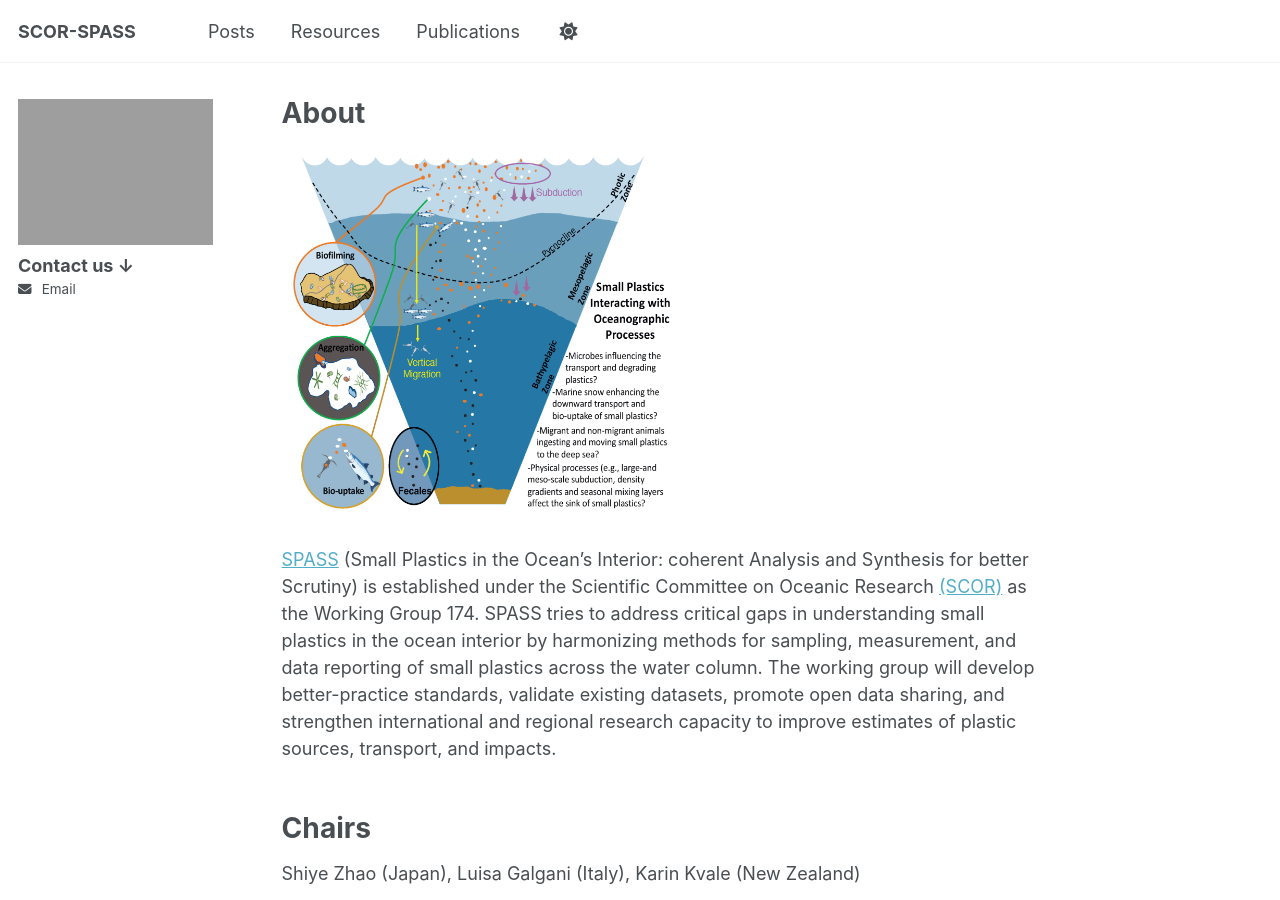
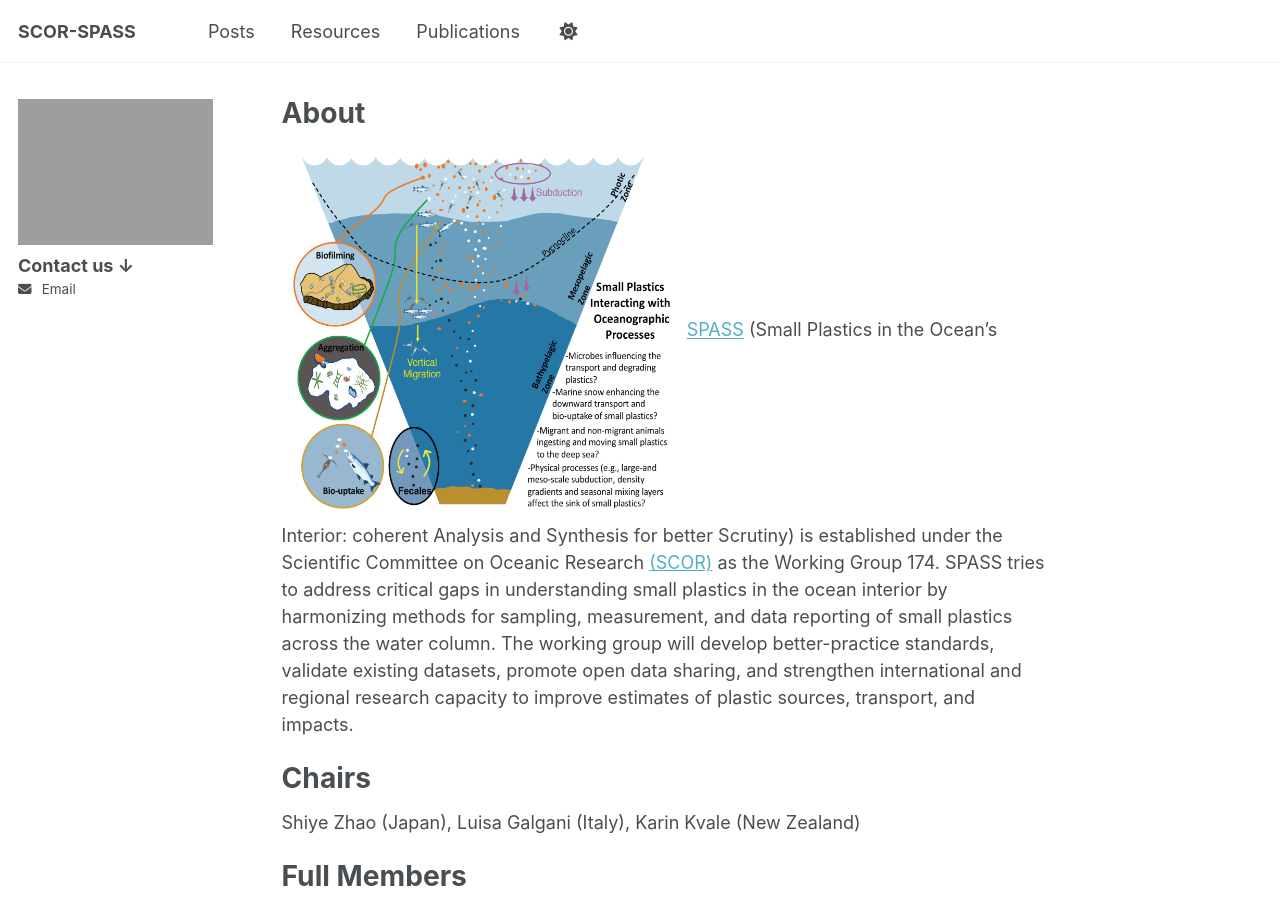
Before and after one commit to SCOR-SPASS/scor-spass.github.io, a Jekyll site: the page built from _pages/about.md, in a window 1280 px wide and 900 px high. Built offline with Jekyll 4.4.1, drawn with Linux system fonts in a browser that asks for light colours.

Commit message:
Update about.md

```diff
--- a/_pages/about.md
+++ b/_pages/about.md
@@ -18,10 +18,18 @@ redirect_from:
 }
 </style>
 
-<img src='/images/SPASS.png' width="400" class="spass-logo-right">
-
-[SPASS](https://scor-int.org/group/174/) (Small Plastics in the Ocean’s Interior: coherent Analysis and Synthesis for better Scrutiny) is established under the Scientific Committee on Oceanic Research [(SCOR)](https://scor-int.org/) as the Working Group 174. SPASS tries to address critical gaps in understanding small plastics in the ocean interior by harmonizing methods for sampling, measurement, and data reporting of small plastics across the water column. The working group will develop better-practice standards, validate existing datasets, promote open data sharing, and strengthen international and regional research capacity to improve estimates of plastic sources, transport, and impacts.<br/><br/>
-
+<p>
+  <img src="/images/SPASS.png" class="spass-logo-right" width="400">
+  <a href="https://scor-int.org/group/174/">SPASS</a>
+  (Small Plastics in the Ocean’s Interior: coherent Analysis and Synthesis for better Scrutiny)
+  is established under the Scientific Committee on Oceanic Research
+  <a href="https://scor-int.org/">(SCOR)</a>
+  as the Working Group 174. SPASS tries to address critical gaps in understanding small plastics
+  in the ocean interior by harmonizing methods for sampling, measurement, and data reporting
+  of small plastics across the water column. The working group will develop better-practice
+  standards, validate existing datasets, promote open data sharing, and strengthen international
+  and regional research capacity to improve estimates of plastic sources, transport, and impacts.
+</p>
 
 Chairs
 ======
```
